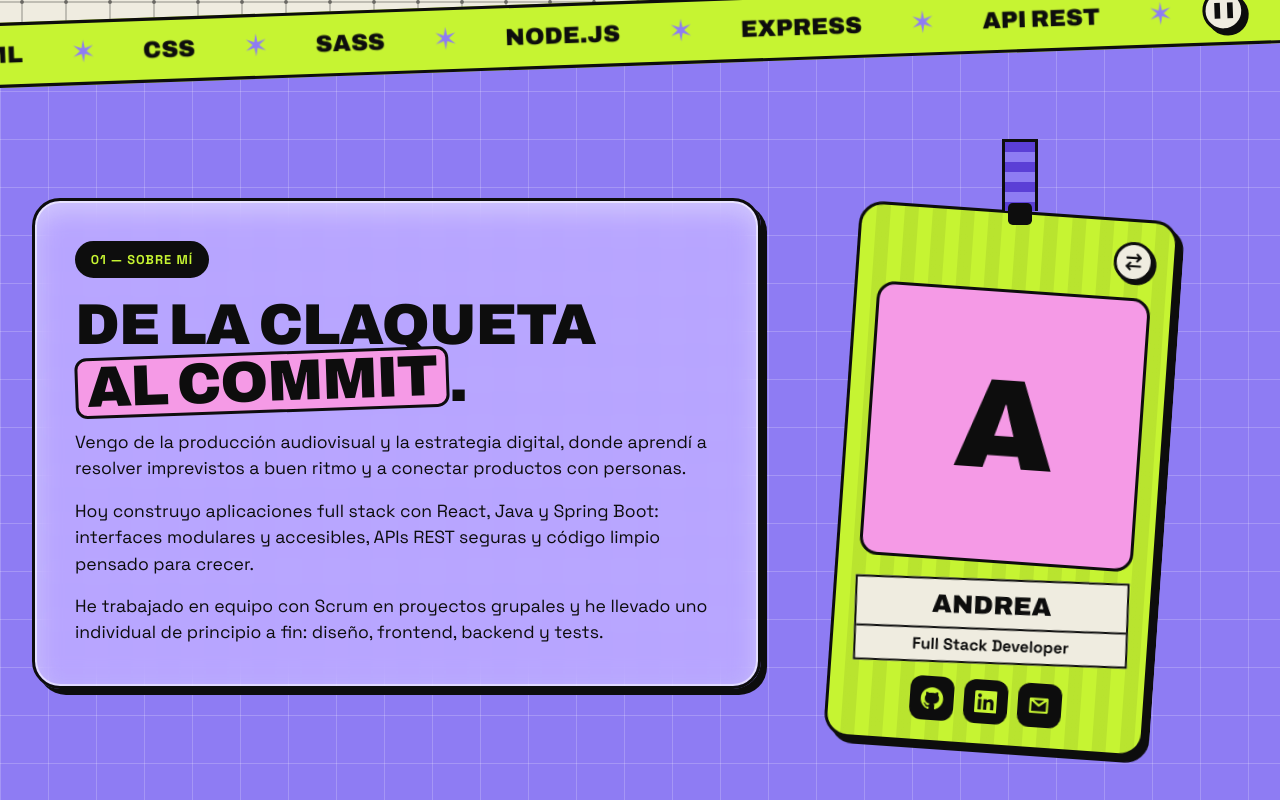
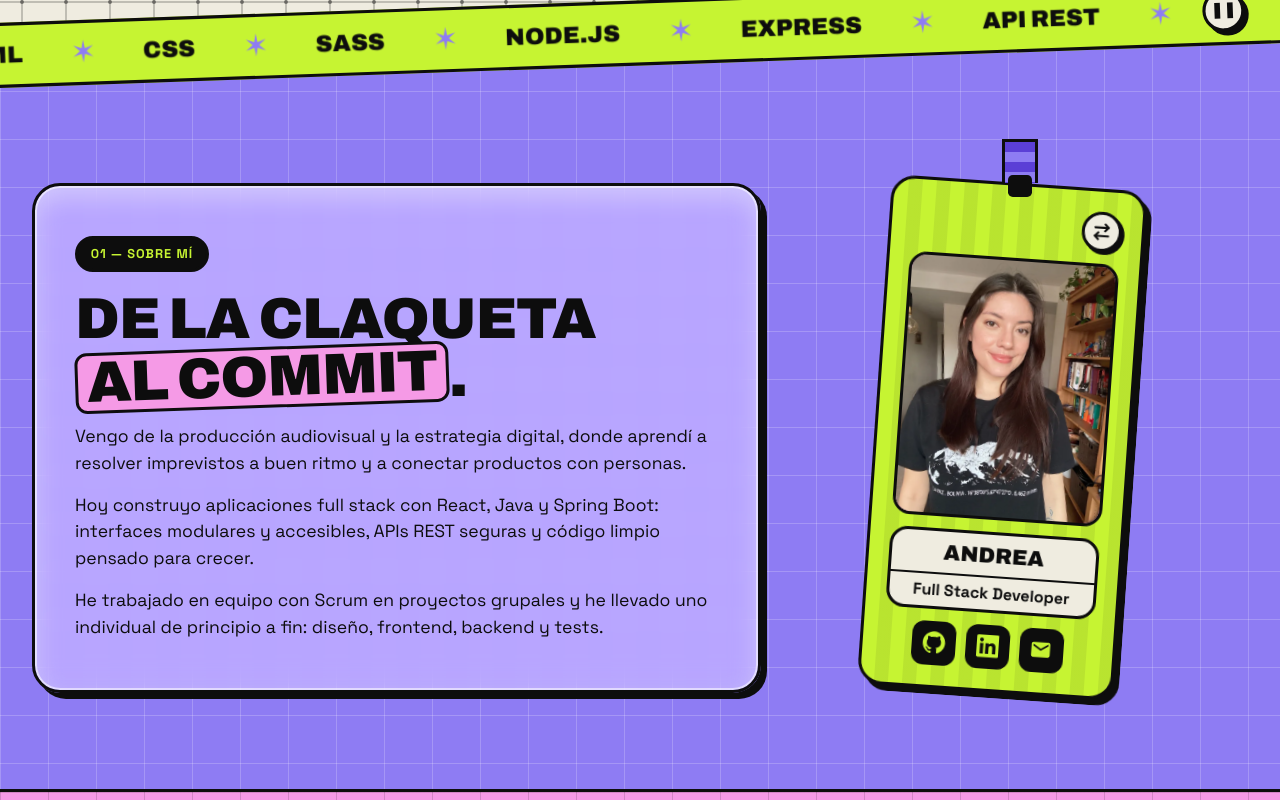
Before and after one commit to atapiamallea/portfolio, a React (Vite) app: page / in a window 1280 px wide. Shown: the part 840-1640 px from the top of the page. Built offline with nearby package versions, Linux system fonts and the light colour scheme.

Commit message:
feat(about): add profile photo and polish badge layout and icons

```diff
--- a/src/features/about/components/AboutSection/AboutSection.module.scss
+++ b/src/features/about/components/AboutSection/AboutSection.module.scss
@@ -1,19 +1,30 @@
 @use '@/shared/styles/mixins' as *;
 
-// Móvil: texto y credencial uno debajo de otro. Escritorio: lado a lado.
+// Móvil: texto y credencial uno debajo de otro. Escritorio: lado a lado y con la misma altura.
 .layout {
+  // Alto de la cinta de la credencial: ProfileBadge lo lee para pintarla.
+  --lanyard-height: 2.75rem;
+
   display: grid;
   gap: 2rem;
   align-items: center;
 
   @include respond-to('md') {
     grid-template-columns: 1.6fr 1fr;
+    align-items: stretch;
   }
 }
 
 .panel {
   display: grid;
   gap: 1rem;
+  align-content: center;
+
+  // La tarjeta empieza debajo de la cinta: el panel baja lo mismo para que
+  // los dos empiecen y terminen a la misma altura.
+  @include respond-to('md') {
+    margin-block-start: var(--lanyard-height);
+  }
 }
 
 // Dentro de la tarjeta el título es más pequeño que en el resto de secciones.
--- a/src/features/about/components/ProfileBadge/ProfileBadge.module.scss
+++ b/src/features/about/components/ProfileBadge/ProfileBadge.module.scss
@@ -5,12 +5,13 @@
 .badge {
   // Compartidas por las caras y el botón: las caras dejan arriba el hueco del botón.
   --face-padding: 1.25rem;
-  --face-gap: 1rem;
+  --face-gap: 0.75rem;
   --flip-button-size: 2.5rem; // 40px: supera el mínimo de 24px (WCAG 2.5.8)
 
   display: grid;
+  grid-template-rows: auto 1fr; // cinta y tarjeta: la tarjeta ocupa el alto que sobre
   justify-items: center;
-  width: min(100%, 20rem);
+  width: min(100%, 16rem);
   margin-inline: auto;
 }
 
@@ -19,7 +20,7 @@
   position: relative;
   z-index: 1;
   width: 2.25rem;
-  height: 4.5rem;
+  height: var(--lanyard-height, 2.75rem); // AboutSection la usa para alinear el texto
   background: repeating-linear-gradient(
     180deg,
     var(--color-violet-deep) 0 10px,
@@ -44,8 +45,10 @@
 // ---------- tarjeta que cuelga ----------
 // Inclinada desde arriba, como si colgara de la cinta. Al pasar el ratón se balancea.
 // `rotate` (y no `transform`) para no pisar el giro de la tarjeta de dentro.
+// Es grid para que la tarjeta se estire si la columna del texto es más alta.
 .hanger {
   position: relative;
+  display: grid;
   width: 100%;
   perspective: 1200px;
   rotate: 4deg;
@@ -138,7 +141,7 @@
 .photo {
   display: grid;
   place-items: center;
-  aspect-ratio: 1;
+  aspect-ratio: 4 / 5; // vertical, como la foto: deja ver hasta la camiseta
   overflow: hidden;
   color: var(--accent-text);
   background: var(--accent-background);
@@ -160,19 +163,22 @@
   object-fit: cover;
 }
 
-// Etiqueta tipo cinta adhesiva, un poco torcida.
+// Etiqueta con nombre y rol: recta y con el mismo borde y esquinas que la foto,
+// para que las dos cajas queden alineadas. overflow recorta la línea divisoria en las esquinas.
 .nameLabel {
   display: grid;
+  overflow: hidden;
   text-align: center;
   background: var(--color-paper);
-  border: 2px solid var(--color-ink);
-  rotate: -2deg;
+  border-radius: var(--radius-md);
+
+  @include brutal-border;
 }
 
 .name {
   padding: 0.35rem 0.5rem 0.2rem;
   font-family: var(--font-display);
-  font-size: 1.6rem;
+  font-size: 1.35rem;
   font-weight: 900;
   text-transform: uppercase;
 }
@@ -223,7 +229,7 @@
 
 .backRole {
   font-family: var(--font-display);
-  font-size: 1.6rem;
+  font-size: 1.35rem;
   font-weight: 900;
   line-height: 1;
   text-transform: uppercase;
--- a/src/features/about/data/profile.ts
+++ b/src/features/about/data/profile.ts
@@ -1,9 +1,15 @@
+import profilePhoto from '@/assets/about/andrea.webp'
 import type { Profile } from '../model/profile'
 
-// Para poner la foto:
-//   1. Guárdala en src/assets/about/ (vertical, unos 800 px de alto, .webp o .jpg).
-//   2. Impórtala aquí: import profilePhoto from '@/assets/about/andrea.webp'
-//   3. Añade: photo: { src: profilePhoto, alt: { es: '…', en: '…' } },
+// La foto es vertical 4:5, igual que la caja de la credencial: 640 × 800 px en .webp.
+// Para cambiarla, sustituye el archivo de src/assets/about/ y actualiza el texto `alt`.
 export const PROFILE: Profile = {
+  photo: {
+    src: profilePhoto,
+    alt: {
+      es: 'Sonriendo, con el pelo largo y castaño y una camiseta negra de La Paz, Bolivia, delante de una estantería con libros',
+      en: 'Smiling, with long brown hair and a black La Paz, Bolivia T-shirt, in front of a bookshelf',
+    },
+  },
   featuredTechnologies: ['React', 'Java', 'Spring Boot', 'PostgreSQL'],
 }
--- a/src/shared/ui/SocialIcon/SocialIcon.tsx
+++ b/src/shared/ui/SocialIcon/SocialIcon.tsx
@@ -1,8 +1,9 @@
 import type { ReactNode } from 'react'
 import type { SocialNetwork } from '@/shared/config/site'
 
-// Trazos de 24×24. GitHub y LinkedIn son los logotipos de Simple Icons (licencia CC0);
-// el sobre del correo es un dibujo de línea. Record obliga a tener un icono por red.
+// Trazos de 24×24, todos rellenos para que tengan el mismo peso visual. GitHub y LinkedIn
+// son los logotipos de Simple Icons (licencia CC0); el sobre del correo es el icono "mail"
+// de Material Icons (licencia Apache 2.0). Record obliga a tener un icono por red.
 const SOCIAL_ICON_PATHS: Record<SocialNetwork, ReactNode> = {
   github: (
     <path
@@ -18,11 +19,8 @@ const SOCIAL_ICON_PATHS: Record<SocialNetwork, ReactNode> = {
   ),
   email: (
     <path
-      fill="none"
-      stroke="currentColor"
-      strokeWidth="2.25"
-      strokeLinejoin="round"
-      d="M3 5h18v14H3zM3 5l9 7 9-7"
+      fill="currentColor"
+      d="M20 4H4c-1.1 0-1.99.9-1.99 2L2 18c0 1.1.9 2 2 2h16c1.1 0 2-.9 2-2V6c0-1.1-.9-2-2-2zm0 4-8 5-8-5V6l8 5 8-5v2z"
     />
   ),
 }
```
Also changed, not shown: src/assets/about/andrea.webp (added).
